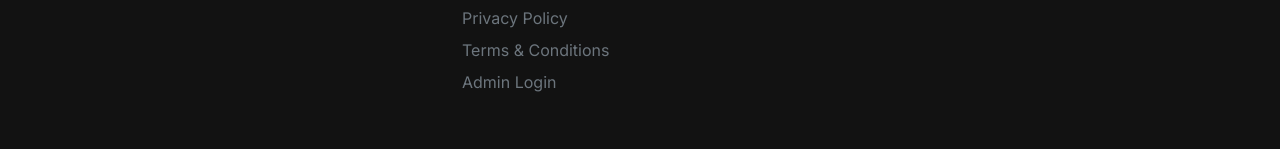
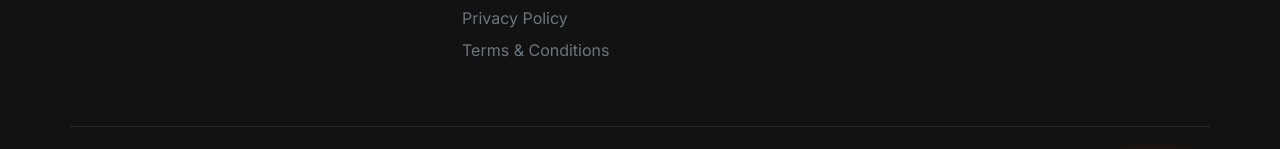
Before and after one commit to TenSoulZ/XclusvsMotionPictures, a React (Vite) app in the folder frontend/: page / in a window 1280 px wide. Shown: the part 4673-4822 px from the top of the page. Built offline with nearby package versions, Linux system fonts and the light colour scheme; no server answers.

Commit message:
style: remove admin login link from footer

```diff
--- a/frontend/src/components/Footer.jsx
+++ b/frontend/src/components/Footer.jsx
@@ -38,7 +38,6 @@ const Footer = () => {
                             <li className="mb-2"><Link to="/disclaimer" className="text-decoration-none text-secondary hover-orange transition-all">Disclaimer</Link></li>
                             <li className="mb-2"><Link to="/privacy-policy" className="text-decoration-none text-secondary hover-orange transition-all">Privacy Policy</Link></li>
                             <li className="mb-2"><Link to="/terms-and-conditions" className="text-decoration-none text-secondary hover-orange transition-all">Terms & Conditions</Link></li>
-                            <li className="mb-2"><Link to="/login" className="text-decoration-none text-secondary hover-orange transition-all">Admin Login</Link></li>
                         </ul>
                     </Col>
                     <Col md={3} className="mb-4">
```
Also changed, not shown: 1 other file (tests, documents, lock files or other folders).
